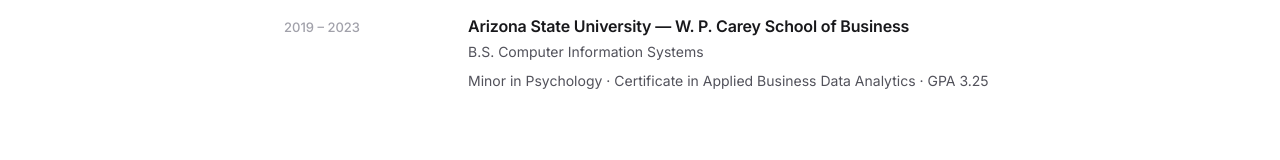
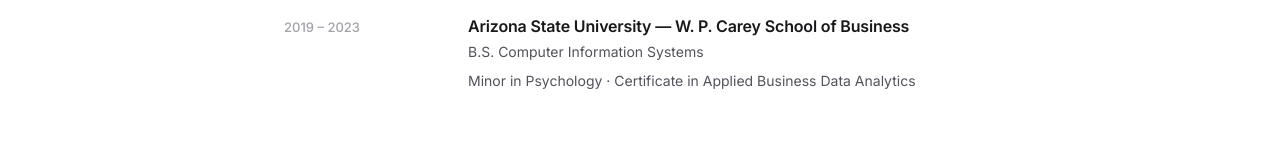
Before and after one commit to joshuawalulik/Portfolio-Site, a React (Vite) app: page / in a window 1280 px wide. Shown: the part 3034-3194 px from the top of the page. Built offline with nearby package versions, Linux system fonts and the light colour scheme.

Commit message:
Remove GPA from education details

```diff
--- a/src/data.js
+++ b/src/data.js
@@ -100,7 +100,7 @@ export const education = [
     school: 'Arizona State University — W. P. Carey School of Business',
     degree: 'B.S. Computer Information Systems',
     dates: '2019 – 2023',
-    details: 'Minor in Psychology · Certificate in Applied Business Data Analytics · GPA 3.25',
+    details: 'Minor in Psychology · Certificate in Applied Business Data Analytics',
   },
 ]
 
```
